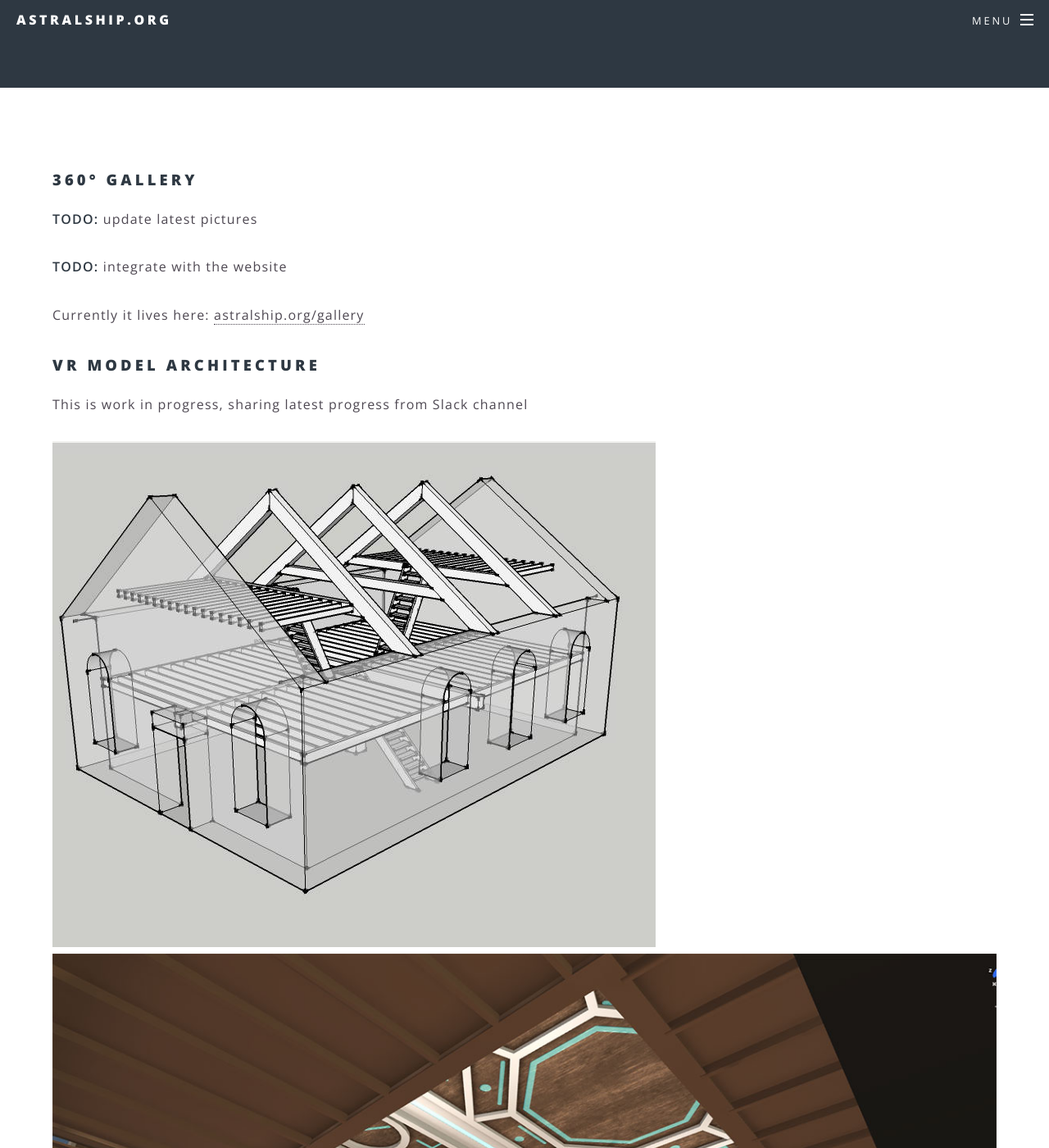
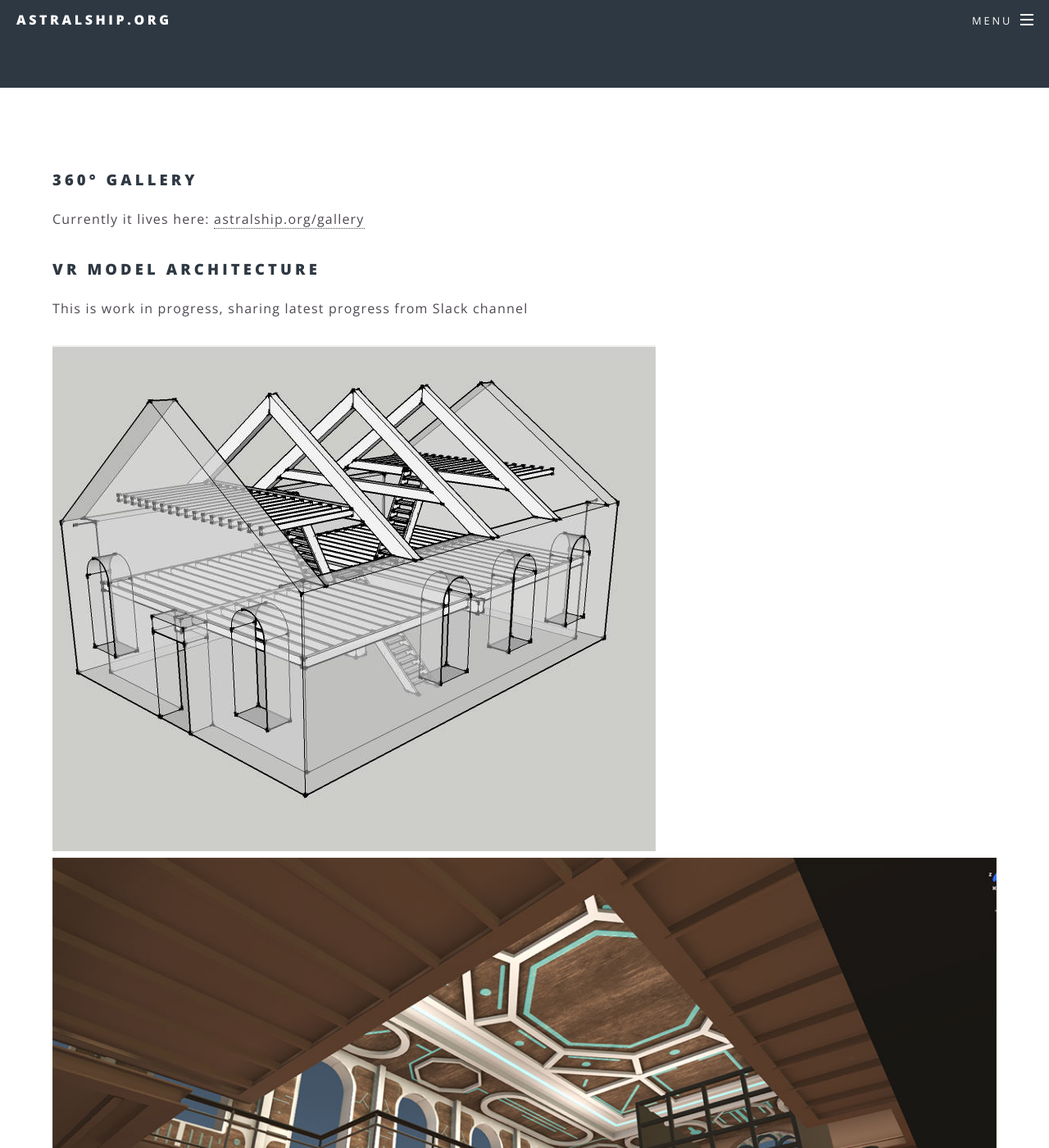
Before and after one commit to astralship/astralship.github.io, a Jekyll site: the page built from resources.html, in a window 1280 px wide and 1400 px high, scrolled down 286 px. Shown: the whole window at 82% size. Built offline with Jekyll 4.4.1, drawn with Linux system fonts in a browser that asks for light colours; comment, search, counter and statistics services are not loaded.

Commit message:
updated various

```diff
--- a/css/main.scss
+++ b/css/main.scss
@@ -959,22 +959,19 @@
 	}
 
 /* Spotlight */
-
 	.spotlight {
 		@include vendor('align-items', 'center');
 		@include vendor('display', 'flex');
-
 		.image {
+
 			@include vendor('order', '1');
 			border-radius: 0;
 			width: 40%;
-
 			img {
 				border-radius: 0;
 				width: 100%;
 			}
 		}
-
 
 		.content {
 			@include padding(2em, 4em);
@@ -992,6 +989,7 @@
 
 			&:nth-child(#{$i}) {
 				background-color: rgba(0,0,0, $j);
+				color: rgb(130,135,135);
 			}
 		}
 
@@ -1055,18 +1053,17 @@
 			width: 60%;
 		}
 
-
-
 		&:nth-child(2n) {
 			@include vendor('flex-direction', 'row-reverse');
+
 		}
 
 		@for $i from 1 through _misc(max-spotlights) {
-			$j: 0.075 * $i;
+			$j: 0.175 * $i;
 
 			&:nth-child(#{$i}) {
 				background-color: rgba(0,0,70, $j);
-
+				color: rgb(100,120,150);
 			}
 		}
 
@@ -1074,7 +1071,6 @@
 			.image {
 				width: 45%;
 			}
-
 			.content {
 				width: 55%;
 			}
--- a/friends.html
+++ b/friends.html
@@ -44,7 +44,7 @@
 		<section class="spotlight2">
 			<div class="image"><iframe width="500" height="315" src="https://www.youtube.com/embed/ZQvhLIsxvTM" frameborder="0" allowfullscreen></iframe></div>
 			<div class="content">
-				<h3 style="color: rgb(0,100,210);"><a href="http://engedi2">The Mindfulness project Thailand.</a></h3>
+				<h3 style="color: rgb(0,100,210);"><a href="http://www.mindfulness-project.org/">The Mindfulness project Thailand.</a></h3>
 				<p>As part of our Astral Pirates Adventure in Asia 2018 we spent some time with the <a src="http://www.mindfulness-project.org/" >Mindfulness Project</a> near Khon Kaen, Thailand. See the video opposite to listen to Liam discussion with it's founder Christian about the role of technology. All in all it was a beautiful and inspiring visit. The project brings Mindfulness and Permaculture together in a very powerful way.
 				We produced a 9 min documentary, you can find <a src="https://www.youtube.com/watch?v=knPuIGLetag">here</a> about the our experience.
 			</p>
--- a/resources.html
+++ b/resources.html
@@ -2,12 +2,10 @@
 layout: page
 title: Resources
 subtitle: Some files we would like to share with you...
-order: 500000
 ---
 
 <h3>360° Gallery</h3>
-<p><strong>TODO:</strong> update latest pictures</p>
-<p><strong>TODO:</strong> integrate with the website</p>
+
 <p>Currently it lives here: <a href="https://astralship.org/gallery/">astralship.org/gallery</a>
 
 <h3>VR model architecture</h3>
```
